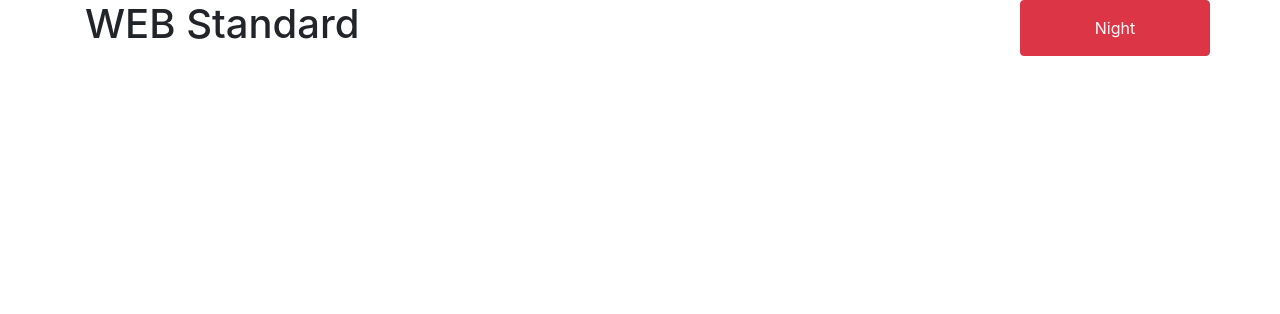
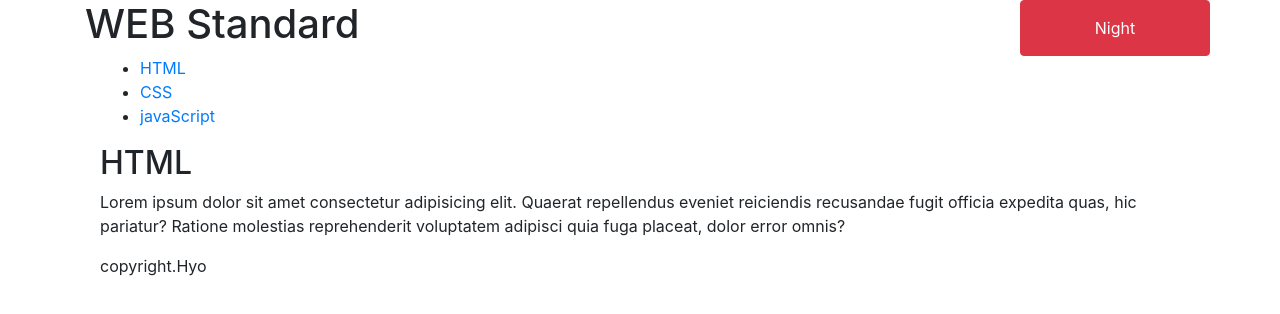
Before and after one commit to kimyoyarn/20191217, a plain HTML site: page index.html in a window 1280 px wide. Drawn offline with nearby package versions, Linux system fonts and the light colour scheme.

Commit message:
HTML문서 완성
css와 스크립트를 제외한 문서 완성

```diff
--- a/index.html
+++ b/index.html
@@ -34,8 +34,20 @@
                 <h1 class="col-6">WEB Standard</h1>
                 <button class="col-2 btn btn-danger">Night</button>
             </div>
-            <section></section>
-            <footer></footer>
+            <nav class="container">
+                <ul>
+                    <li><a href="#">HTML</a></li>
+                    <li><a href="#">CSS</a></li>
+                    <li><a href="#">javaScript</a></li>
+                </ul>
+            </nav>
+            <section class="container">
+                <h2>HTML</h2>
+                <p>Lorem ipsum dolor sit amet consectetur adipisicing elit. Quaerat repellendus eveniet reiciendis recusandae fugit officia expedita quas, hic pariatur? Ratione molestias reprehenderit voluptatem adipisci quia fuga placeat, dolor error omnis?</p>
+            </section>
+            <footer class="container">
+                <p>copyright.Hyo</p>
+            </footer>
         </header>
     </div>
 </body>
```
